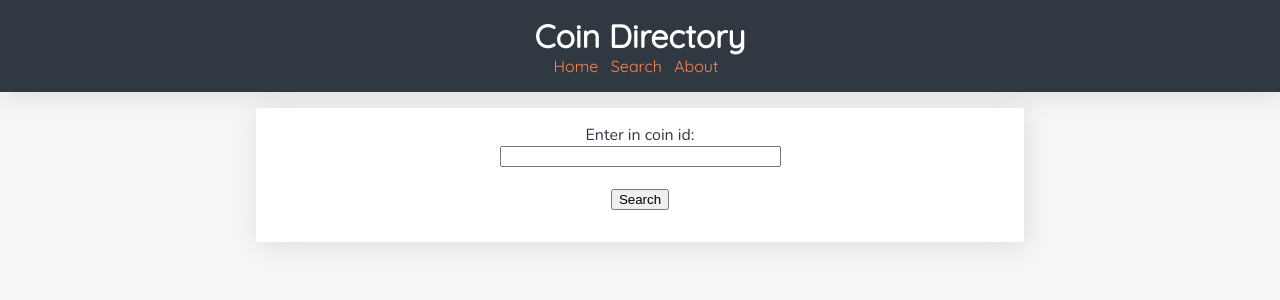
After one commit to elijahbocz/flask-coin-app, a Flask app: page /search in a window 1280 px wide. The commit adds this page. Shown: the top 300 px of the page. Run offline with Flask 2, Linux system fonts and the light colour scheme; parts of the project's set-up code (start-up, migrations or seed data) failed here and were passed over.

Commit message:
refactor scripts, add a search form that searches for a coin based on user input and displays page with appropriate info

```diff
--- a/app/__init__.py
+++ b/app/__init__.py
@@ -1,5 +1,7 @@
 from flask import Flask
+from config import Config
 
 app = Flask(__name__)
+app.config.from_object(Config)
 
 from app import routes
--- /dev/null
+++ b/app/forms.py
@@ -0,0 +1,8 @@
+from flask_wtf import FlaskForm
+from wtforms import StringField, SubmitField
+from wtforms.validators import DataRequired
+
+
+class SearchForm(FlaskForm):
+    input = StringField('Enter in coin id:', validators=[DataRequired()])
+    search = SubmitField('Search')
--- a/app/routes.py
+++ b/app/routes.py
@@ -3,6 +3,8 @@ import requests
 import json
 from flask import render_template
 from app.scripts.getters.coins_markets import get_bulk
+from app.scripts.getters.coin_detailed import get_coin_data
+from app.forms import SearchForm
 
 
 @app.route('/')
@@ -11,6 +13,17 @@ def index():
     bulk = get_bulk()
     return render_template('index.html', title='Coinz', data=bulk)
 
+
 @app.route('/about')
 def about():
     return render_template('about.html', title='About This App')
+
+
+@app.route('/search', methods=['GET', 'POST'])
+def search():
+    form = SearchForm()
+    if form.validate_on_submit():
+        user_input = form.input.data
+        coin_data = get_coin_data(user_input)
+        return render_template('search_result.html', title=user_input, coin_data=coin_data)
+    return render_template('search.html', form=form)
--- a/app/scripts/getters/coins_markets.py
+++ b/app/scripts/getters/coins_markets.py
@@ -1,6 +1,6 @@
 import json
 import requests
-from app.scripts.getters.coins_list import get_coin_ids
+from app.scripts.getters.coins_simple_lists import get_coin_ids
 
 ids = get_coin_ids()
 
@@ -33,6 +33,7 @@ def get_bulk():
     for element in data:
         obj = {}
         obj['name'] = element['name']
+        obj['image'] = element['image']
         obj['current_price'] = element['current_price']
         obj['high_24h'] = element['high_24h']
         obj['low_24h'] = element['low_24h']
--- a/app/static/styles.css
+++ b/app/static/styles.css
@@ -1,4 +1,5 @@
-html, body  {
+html,
+body {
   margin: 0;
   padding: 0;
   background: #f6f6f6;
@@ -27,11 +28,11 @@ p {
 }
 .header a {
   text-decoration: none;
-  color: #FF824D;
+  color: #ff824d;
   margin-right: 8px;
 }
 .header a:hover {
-  color: #00ADB5;
+  color: #00adb5;
 }
 
 .coins-container {
@@ -44,8 +45,19 @@ p {
   box-shadow: 2px 4px 25px rgba(0, 0, 0, 0.1);
 }
 
-.coin-table th,td {
+.coin-table th,
+td {
   padding: 0.5rem;
+}
+
+.coin-table td img {
+  width: 25px;
+}
+
+.coin-name {
+  padding-left: 1rem;
+  position: relative;
+  top: -4px;
 }
 
 .coin-table tr:nth-child(odd) {
@@ -60,3 +72,20 @@ p {
   margin: 1rem 20%;
   padding: 1rem;
 }
+
+.search-form {
+  text-align: center;
+  background: white;
+  color: #303841;
+  box-shadow: 2px 4px 25px rgba(0, 0, 0, 0.1);
+  margin: 1rem 20%;
+  padding: 1rem;
+}
+
+.search-result {
+  background: white;
+  color: #303841;
+  box-shadow: 2px 4px 25px rgba(0, 0, 0, 0.1);
+  margin: 1rem 20%;
+  padding: 1rem;
+}
--- a/app/templates/base.html
+++ b/app/templates/base.html
@@ -9,12 +9,16 @@
       href="{{ url_for('static', filename='styles.css') }}"
       rel="stylesheet"
     />
-  <link href="https://fonts.googleapis.com/css?family=Nunito|Quicksand&display=swap" rel="stylesheet">
+    <link
+      href="https://fonts.googleapis.com/css?family=Nunito|Quicksand&display=swap"
+      rel="stylesheet"
+    />
   </head>
   <body>
     <div class="header">
       <h1>Coin Directory</h1>
       <a href="{{ url_for('index')}}">Home</a>
+      <a href="{{ url_for('search')}}">Search</a>
       <a href="{{ url_for('about')}}">About</a>
     </div>
     {% with messages = get_flashed_messages() %} {% if messages %}
--- a/app/templates/index.html
+++ b/app/templates/index.html
@@ -12,7 +12,7 @@
 
     {% for element in data %}
     <tr>
-    <td>{{ element['name'] }}</td>
+      <td><img src="{{ element['image'] }}"><span class='coin-name'>{{ element['name'] }}</span></td>
       <td>${{ element['current_price'] }}</td>
       <td>${{ element['high_24h'] }}</td>
       <td>${{ element['low_24h'] }}</td>
--- /dev/null
+++ b/app/templates/search.html
@@ -0,0 +1,16 @@
+{% extends "base.html" %} {% block content %}
+<div class="search-form">
+  <form action="" method="post" novalidate>
+    {{ form.hidden_tag() }}
+    <p>
+        {{ form.input.label }}<br />
+        {{ form.input(size=32) }}<br />
+        {% for error in form.input.errors %}
+            <span class="error-message">[{{ error }}]</span>
+        {% endfor %}
+    </p>
+    <br />
+    <p>{{ form.search() }}</p>
+  </form>
+</div>
+{% endblock %}
```
Also changed, not shown: app/scripts/getters/coin_detailed.py (renamed from app/scripts/getters/coins_data_by_id.py, +5 -6 lines), app/scripts/getters/coins_simple_lists.py (renamed from app/scripts/getters/coins_list.py, +9 -0 lines), app/templates/search_result.html (added, +8 -0 lines), config.py (added, +9 -0 lines), app/templates/about.html (line endings or trailing spaces), 1 other file. Lines whose indentation alone changed are shown as unchanged.
